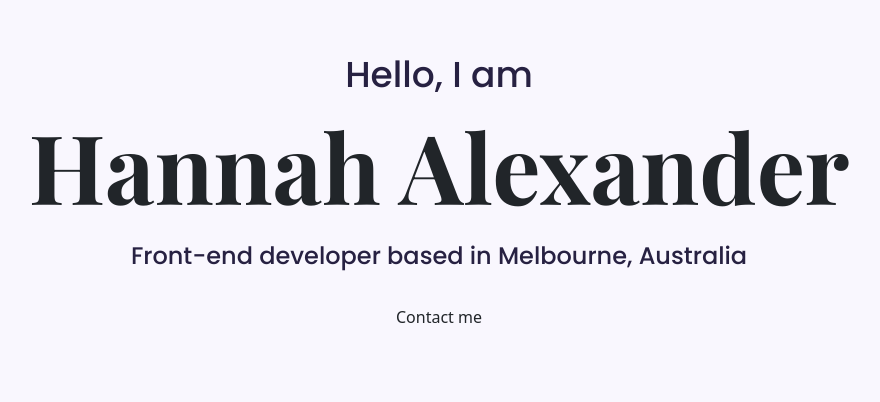
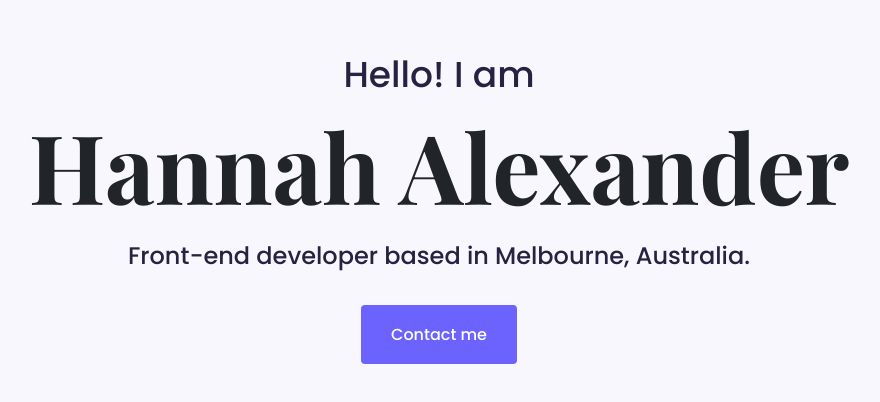
Before and after one commit to hannahlouisaalexander/portfolio-project-hannaha, a plain HTML site: page index.html in a window 1280 px wide. Shown: the part 112-514 px from the top of the page, without its empty margins (201-1081 px from the left). Drawn offline with nearby package versions, Linux system fonts and the light colour scheme.

Commit message:
tweaked hero
styled button, adjusted padding and composition of content

```diff
--- a/index.html
+++ b/index.html
@@ -16,10 +16,10 @@
 
 </head>
 <body> <div class="hero">
-   <p> Hello, I am </p>
+   <p> Hello! I am </p>
     <h1>Hannah Alexander</h1>
-    <h2 class="mb-4">Front-end developer based in Melbourne, Australia</h2>
-   <div> <a href="#" class="btn btn-branding">Contact me</a></div>
+    <h2 class="mb-5">Front-end developer based in Melbourne, Australia.</h2>
+   <div> <a href="#" class="button">Contact me</a></div>
 </div>
 </body>
 </html>
--- a/styles/portfolio.css
+++ b/styles/portfolio.css
@@ -10,12 +10,12 @@ font-family: 'Poppins', sans-serif; */
 }
 
 h1 {
- font-family: var(--heading-font-family)
+ font-family: var(--heading-font-family);
  font-weight: bold;
 }
 
 p {
-    font-family: var(--default-font-family)
+    font-family: var(--default-font-family);
     font-weight: normal;
 }
 
@@ -42,12 +42,22 @@ p {
 }
 
 .hero h2 {
-    font-family: var(--default-font-family);
+font-family: var(--default-font-family);
 font-size: 24px;
 font-weight: 400;
 line-height: 36px;
 color: #272142;
 }
 
-.btn-branding {
-background: var(--branding-colour);}
+.button {
+    background-color: var(--branding-colour);
+    color: white;
+    font-family: var(--default-font-family);
+    font-weight: 500;
+    height: 63px;
+    width: 200px;
+    text-decoration: none;
+    padding: 18px 30px;
+    border-radius: 4px;
+    box-shadow: 1;
+}
```
